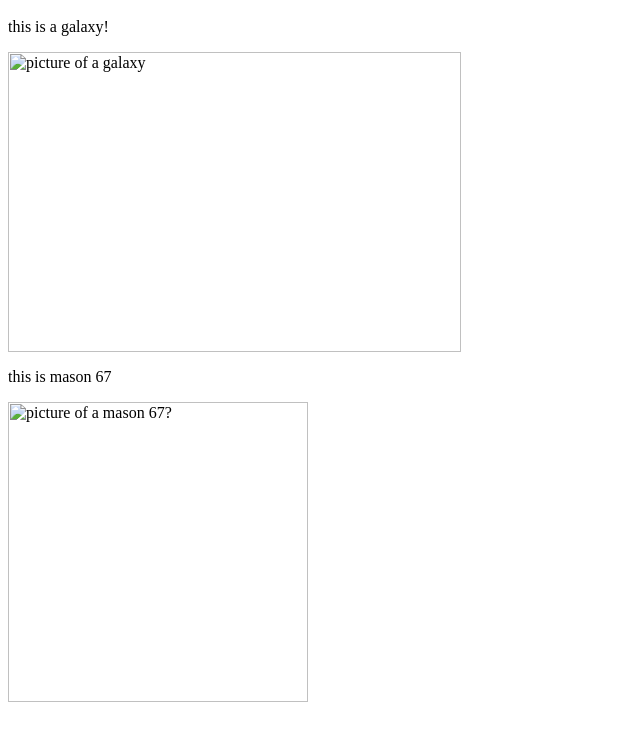
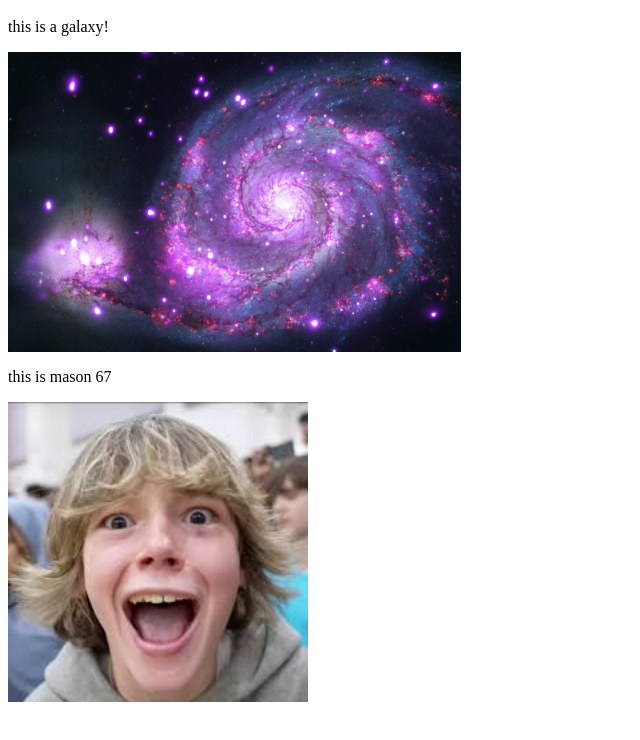
Before and after one commit to psymonmerritt/hercules-robinson-simulator, a plain HTML site: page index.html in a window 1280 px wide. Shown: the part 48-788 px from the top of the page, without its empty margins (0-640 px from the left). Drawn offline with Linux system fonts and the light colour scheme; the site is published under a folder, as on GitHub Pages, so addresses that start at the root find nothing.

Commit message:
Update index.html

```diff
--- a/index.html
+++ b/index.html
@@ -1,5 +1,5 @@
 <h1>this is a test</h1>
 <p>this is a galaxy!</p>
-<img src="/imgs/galaxy.jpg" alt="picture of a galaxy" style="width:453px;height:300px;">
+<img src="imgs/galaxy.jpg" alt="picture of a galaxy" style="width:453px;height:300px;">
 <p>this is mason 67</p>
-<img src="/imgs/67.jpg" alt="picture of a mason 67?" style="width:300px;height:300px;">
+<img src="imgs/67.jpg" alt="picture of a mason 67?" style="width:300px;height:300px;">
```
